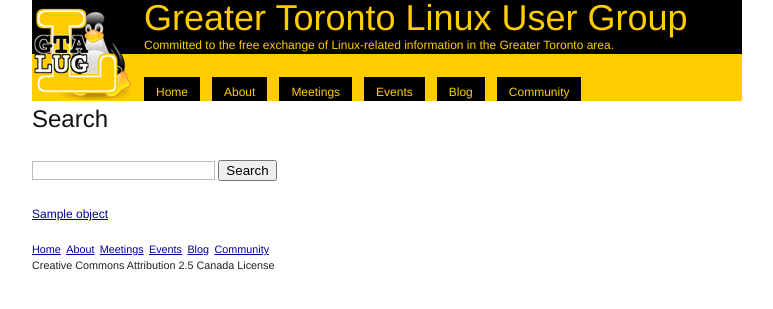
After one commit to myles/gtalug, a Django app: template gtalug/templates/search/search.html in a window 1280 px wide. The commit adds this page. Shown: the top 309 px of the page, without its empty margins (233-1006 px from the left). Run offline with Django 3.2, Linux system fonts and the light colour scheme; the template is opened without the code that fills it: most values are stand-ins (such as "Sample title", 1, 10 or a date in 2020); form fields are guessed from the names that the template uses; parts of the project's set-up code (start-up, migrations or seed data) failed here and were passed over.

Commit message:
Did some stuff.

```diff
--- /dev/null
+++ b/gtalug/apps/search/__init__.py
@@ -0,0 +1,3 @@
+import haystack
+
+haystack.autodiscover()
--- a/gtalug/settings.py
+++ b/gtalug/settings.py
@@ -96,6 +96,7 @@ INSTALLED_APPS = (
 
 	'shorturls',
 	'django_extensions',
+	'haystack',
 
 	'gtalug.apps.meetings',
 )
@@ -106,6 +107,10 @@ SHORTEN_MODELS = {
 
 SHORT_BASE_URL = SHORTEN_FULL_BASE_URL = 'http://gtalug.org/'
 
+HAYSTACK_SITECONF = 'gtalug.apps.search'
+HAYSTACK_SEARCH_ENGINE = 'whoosh'
+HAYSTACK_WHOOSH_PATH = os.path.join(ROOT_PATH, '../haystack/')
+
 try:
 	from settings_local import *
 except ImportError:
--- a/gtalug/templates/_tabs.html
+++ b/gtalug/templates/_tabs.html
@@ -2,7 +2,7 @@
 	<li><a href="/">Home</a></li>
 	<li><a href="/about/">About</a></li>
 	<li><a href="/meetings/">Meetings</a></li>
-	<li><a href="#">Events</a></li>
-	<li><a href="#">News</a></li>
-	<li><a href="#">Community</a></li>
+	<li><a href="/events/">Events</a></li>
+	<li><a href="/blog/">Blog</a></li>
+	<li><a href="/community/">Community</a></li>
 </ul>
--- /dev/null
+++ b/gtalug/templates/search/indexes/meetings/meeting_text.txt
@@ -0,0 +1,4 @@
+{{ object.topic }}
+{{ object.tease }}
+{{ object.body }}
+{{ object.presenter }}
--- /dev/null
+++ b/gtalug/templates/search/search.html
@@ -0,0 +1,18 @@
+{% extends "base.html" %}
+
+{% block page %}
+	<h2>Search</h2>
+
+	<form action="." method="get" accept-charset="utf-8">
+		<p>{{ form.q }} <input type="submit" value="Search"></p>
+	</form>
+
+	{% if page.object_list %}
+		{% for result in page.object_list %}
+			<p><a href="{{ result.object.get_absolute_url }}">
+				{{ result.object }}</a></p>
+		{% empty %}
+			<p>No results found.</p>
+		{% endfor %}
+	{% endif %}
+{% endblock %}
--- a/gtalug/urls.py
+++ b/gtalug/urls.py
@@ -15,6 +15,8 @@ urlpatterns = patterns('',
 
 	url(r'^meetings/', include('gtalug.apps.meetings.urls')),
 
+	(r'^search/', include('haystack.urls')),
+
 	url(r'^admin/doc/', include('django.contrib.admindocs.urls')),
 	url(r'^admin/', include(admin.site.urls)),
 
--- a/requirments.txt
+++ b/requirments.txt
@@ -1,8 +1,10 @@
 docutils
 vobject
+whoosh
 
 http://www.djangoproject.com/download/1.1.1/tarball/
 
 # Django third party apps
 django-shorturls
 django-extensions
+-e git+git://github.com/toastdriven/django-haystack.git#egg=django-haystack
```
Also changed, not shown: gtalug/apps/meetings/search_indexes.py (added, +14 -0 lines), gtalug/apps/events/search_indexes.py (added), 1 other file.
